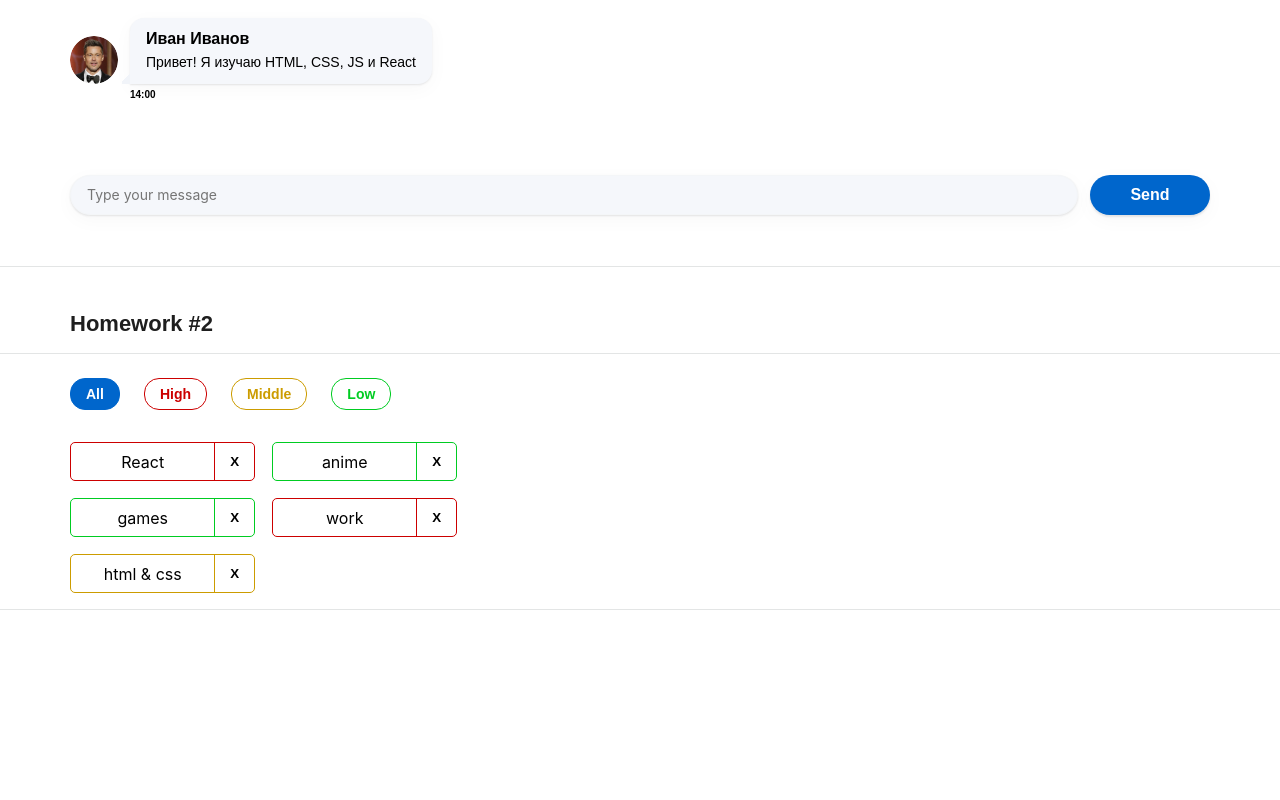
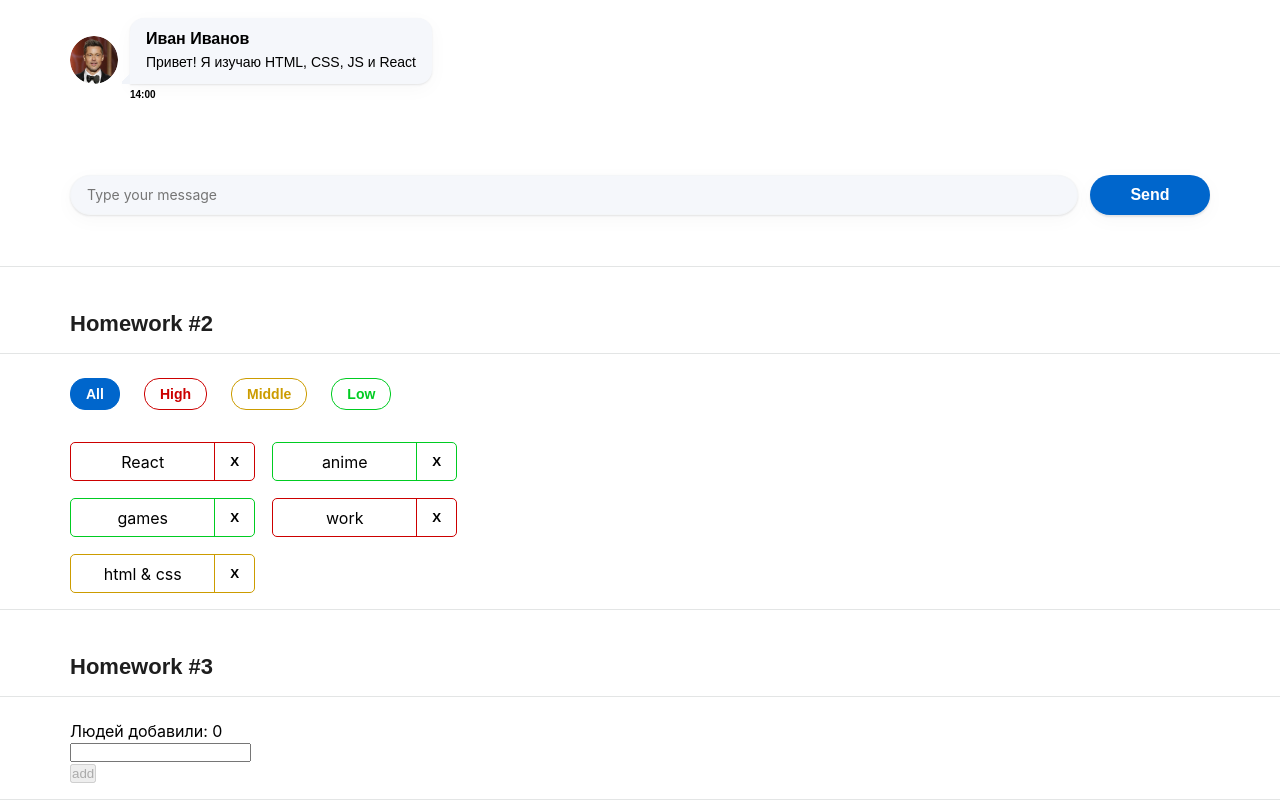
Before and after one commit to orlovaDev/hws2-master, a React (Create React App) app: page / in a window 1280 px wide. Shown: the part 201-1001 px from the top of the page. Before the commit the page ends 811 px from the top, so only its background shows below. Built offline with nearby package versions, Linux system fonts and the light colour scheme.

Commit message:
solutionHws2-master-lesson3

```diff
--- a/src/s1-main/App.tsx
+++ b/src/s1-main/App.tsx
@@ -2,6 +2,7 @@ import React from 'react'
 import s from './App.module.css'
 import HW1 from '../s2-homeworks/hw01/HW1'
 import HW2 from "../s2-homeworks/hw02/HW2";
+import HW3 from "../s2-homeworks/hw03/HW3";
 
 function App() {
     return (
@@ -9,7 +10,7 @@ function App() {
             <HW1/>
             {/*раскомментировать по ходу выполнения*/}
             <HW2/>
-            {/*<HW3/>*/}
+            <HW3/>
             {/*<HW4/>*/}
 
             {/*при выполнении дз 5 и более - закомментировать здесь дз 1-4, так как они есть внутри дз 5*/}
--- a/src/s2-homeworks/hw03/Greeting.module.css
+++ b/src/s2-homeworks/hw03/Greeting.module.css
@@ -11,9 +11,11 @@
 }
 
 .input:focus {
+
 }
 
 .errorInput {
+
 }
 
 .button {
--- a/src/s2-homeworks/hw03/Greeting.tsx
+++ b/src/s2-homeworks/hw03/Greeting.tsx
@@ -1,15 +1,16 @@
-import React, {ChangeEvent, KeyboardEvent} from 'react'
+import React, {ChangeEvent, ChangeEventHandler, KeyboardEvent} from 'react'
 import s from './Greeting.module.css'
+import {UserType} from "./HW3";
 
 type GreetingPropsType = {
-    name: any // need to fix any
-    setNameCallback: any // need to fix any
-    addUser: any // need to fix any
-    onBlur: any // need to fix any
-    onEnter: any // need to fix any
-    error: any // need to fix any
-    totalUsers: any // need to fix any
-    lastUserName?: any // need to fix any
+    name: UserType["name"] // need to fix any
+    setNameCallback: (e: ChangeEvent<HTMLInputElement>) => void // need to fix any
+    addUser: () => void // need to fix any
+    onBlur: () => void // need to fix any
+    onEnter: (e: KeyboardEvent<HTMLInputElement>) => void // need to fix any
+    error: string // need to fix any
+    totalUsers: number // need to fix any
+    lastUserName?: string // need to fix any
 }
 
 // презентационная компонента (для верстальщика)
@@ -25,7 +26,7 @@ const Greeting: React.FC<GreetingPropsType> = (
         lastUserName,
     } // деструктуризация пропсов
 ) => {
-    const inputClass = s.errorInput // need to fix with (?:)
+    const inputClass = error ? s.errorInput : ""   // need to fix with (?:)
 
     return (
         <div id={'hw3-form'} className={s.greetingForm}>
--- a/src/s2-homeworks/hw03/GreetingContainer.tsx
+++ b/src/s2-homeworks/hw03/GreetingContainer.tsx
@@ -3,19 +3,38 @@ import Greeting from './Greeting'
 import { UserType } from './HW3'
 
 type GreetingContainerPropsType = {
-    users: any // need to fix any
-    addUserCallback: any // need to fix any
+    users: UserType[] // need to fix any
+    addUserCallback: (name: UserType["name"]) => void // need to fix any
 }
 
-export const pureAddUser = (name: any, setError: any, setName: any, addUserCallback: any) => {
-    // если имя пустое - показать ошибку, иначе - добавить юзера и очистить инпут
+export const pureAddUser = (name: UserType["name"],
+                            setError:(error: string) => void,
+                            setName: (name: UserType["name"]) => void,
+                            addUserCallback: (name: UserType["name"]) => void) => {
+
+  const trimmedName = name.trim() // убираем лишние пробелы по краям
+
+  if (trimmedName === '') {
+    setError('Ошибка! Введите имя!') // если пусто — показываем ошибку
+  } else {
+    addUserCallback(trimmedName) // если все ок — отправляем наверх в HW3
+    setName('') // очищаем поле ввода
+  }
 }
 
-export const pureOnBlur = (name: any, setError: any) => { // если имя пустое - показать ошибку
+export const pureOnBlur = (name: UserType["name"], setError: (error: string) => void) => {
+  if (name.trim() === '') {
+    setError('Ошибка! Введите имя!')
+  }  // если имя пустое - показать ошибку
 }
 
-export const pureOnEnter = (e: any, addUser: any) => { // если нажата кнопка Enter - добавить
+export const pureOnEnter = (e: KeyboardEvent<HTMLInputElement>, addUser: () => void) => {
+  if (e.key === 'Enter') {
+    addUser()
+  }                // если нажата кнопка Enter - добавить
 }
+
+
 
 // более простой и понятный для новичков
 // function GreetingContainer(props: GreetingPropsType) {
@@ -26,12 +45,11 @@ const GreetingContainer: React.FC<GreetingContainerPropsType> = ({
     addUserCallback,
 }) => {
     // деструктуризация пропсов
-    const [name, setName] = useState<any>('') // need to fix any
-    const [error, setError] = useState<any>('') // need to fix any
+    const [name, setName] = useState<UserType["name"]>('') // need to fix any
+    const [error, setError] = useState<string>('') // need to fix any
 
-    const setNameCallback = (e: any) => { // need to fix any
-        setName('some name') // need to fix
-
+    const setNameCallback = (e:  ChangeEvent<HTMLInputElement>) => { // need to fix any
+        setName(e.currentTarget.value) // need to fix
         error && setError('')
     }
     const addUser = () => {
@@ -42,12 +60,12 @@ const GreetingContainer: React.FC<GreetingContainerPropsType> = ({
         pureOnBlur(name, setError)
     }
 
-    const onEnter = (e: any) => {
+    const onEnter = (e: KeyboardEvent<HTMLInputElement>) => {
         pureOnEnter(e, addUser)
     }
 
-    const totalUsers = 0 // need to fix
-    const lastUserName = 'some name' // need to fix
+    const totalUsers = users.length // need to fix
+    const lastUserName =  users.length > 0 ? users[users.length - 1].name : ''// need to fix
 
     return (
         <Greeting
--- a/src/s2-homeworks/hw03/HW3.tsx
+++ b/src/s2-homeworks/hw03/HW3.tsx
@@ -4,12 +4,12 @@ import s2 from '../../s1-main/App.module.css'
 import GreetingContainer from './GreetingContainer'
 
 /*
-* 1 - описать тип UserType
-* 2 - указать нужный тип в useState с users
-* 3 - дописать типы и логику функции pureAddUserCallback и проверить её тестами
-* 4 - в файле GreetingContainer.tsx дописать типизацию пропсов
-* 5 - в файле GreetingContainer.tsx указать нужные типы в useState с name и error
-* 6 - в файле GreetingContainer.tsx дописать тип и логику функции setNameCallback
+* 1 + - описать тип UserType
+* 2 +- указать нужный тип в useState с users
+* 3 +- дописать типы и логику функции pureAddUserCallback и проверить её тестами
+* 4 +- в файле GreetingContainer.tsx дописать типизацию пропсов
+* 5 +- в файле GreetingContainer.tsx указать нужные типы в useState с name и error
+* 6 +- в файле GreetingContainer.tsx дописать тип и логику функции setNameCallback
 * 7 - в файле GreetingContainer.tsx дописать логику функций pureAddUser, pureOnBlur, pureOnEnter и проверить их тестами
 * 8 - в файле GreetingContainer.tsx вычислить количество добавленных и имя последнего (totalUsers, lastUserName)
 * 9 - в файле Greeting.tsx дописать типизацию пропсов
@@ -19,20 +19,22 @@ import GreetingContainer from './GreetingContainer'
 
 // types
 export type UserType = {
-    _id: any // need to fix any
-    name: any // need to fix any
+    _id: string,// need to fix any
+    name: string // need to fix any
 }
 
-export const pureAddUserCallback = (name: any, setUsers: any, users: any) => { // need to fix any
-    const user = { // need to fix
+export const pureAddUserCallback = (name: UserType["name"], setUsers: (users: UserType[]) => void, users: UserType[]) => { // need to fix any
+    const user = {
+      _id: v1(),
+      name: name    // need to fix
     }
     setUsers([...users, user])
 }
 
 const HW3 = () => {
-    const [users, setUsers] = useState<any>([]) // need to fix any
+    const [users, setUsers] = useState<UserType[]>([]) // need to fix any
 
-    const addUserCallback = (name: any) => { // need to fix any
+    const addUserCallback = (name: UserType["name"]) => { // need to fix any
         pureAddUserCallback(name, setUsers, users)
     }
 
```
